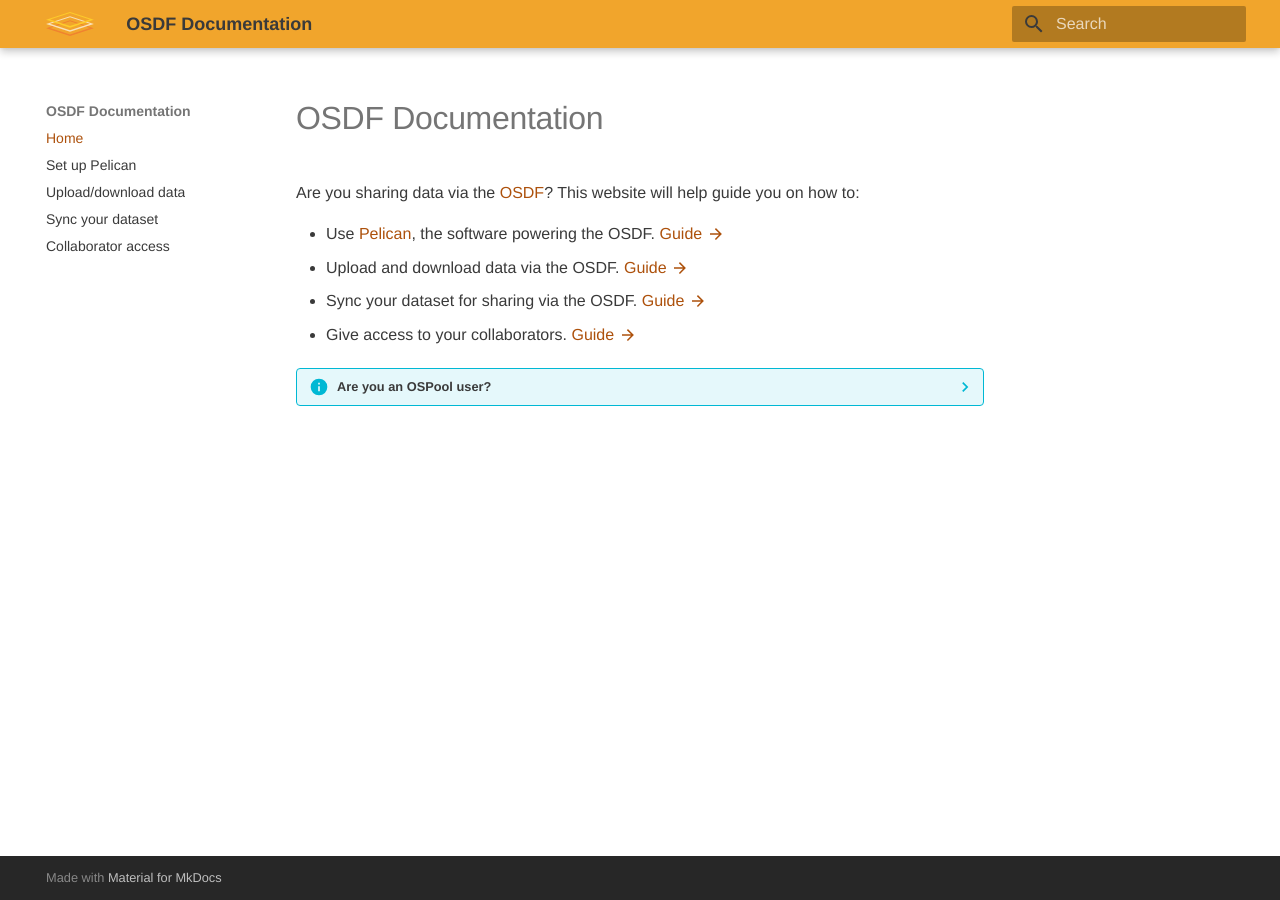
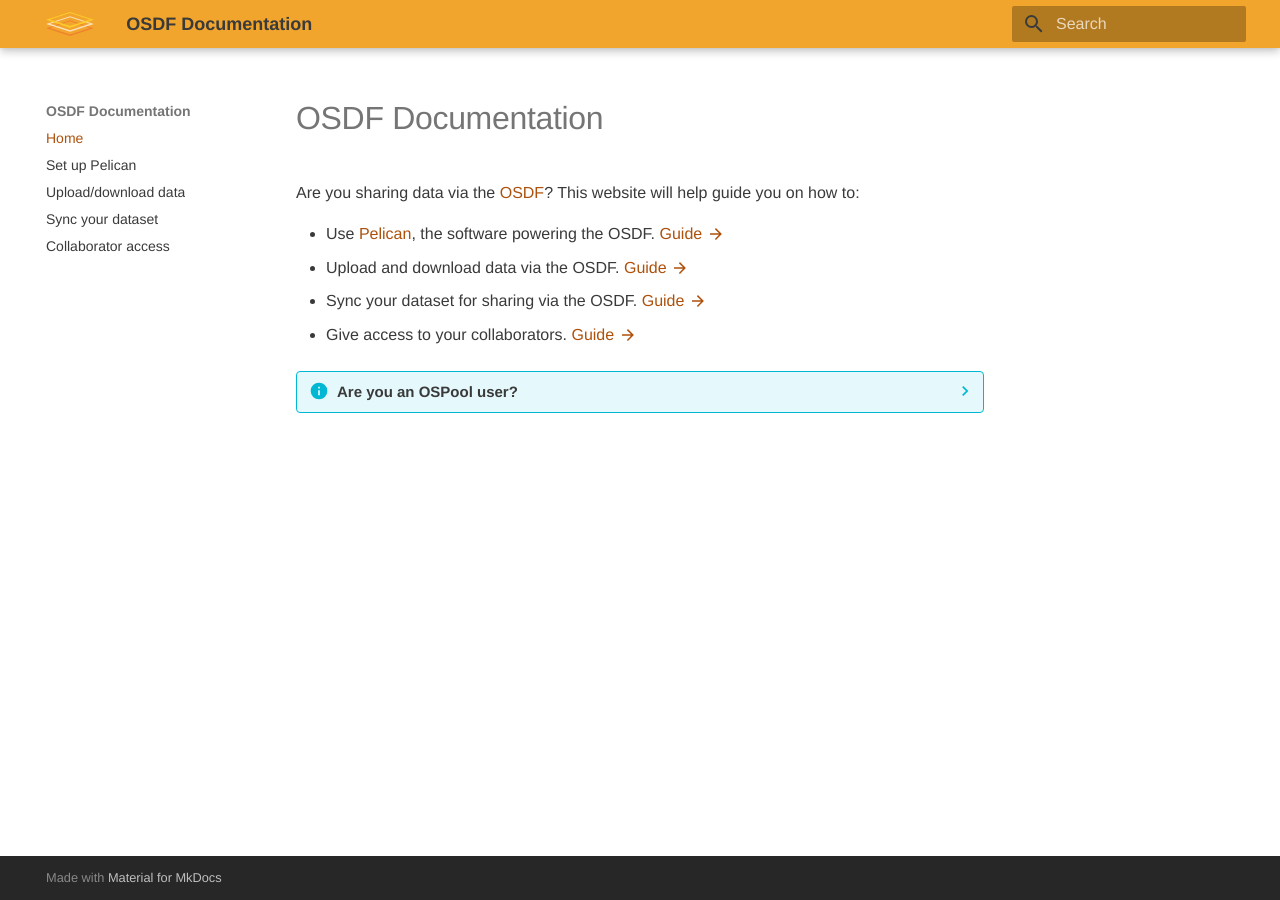
Before and after one commit to osg-htc/osdf-docs, an MkDocs documentation site: the page built from docs/index.md, in a window 1280 px wide. Built offline with MkDocs 1.6.1 and Material for MkDocs 9.7.7, drawn with Linux system fonts in a browser that asks for light colours.

Commit message:
Bump font size in admonition blocks

```diff
--- a/docs/stylesheets/osg.css
+++ b/docs/stylesheets/osg.css
@@ -123,3 +123,8 @@
   -webkit-mask-image: var(--md-admonition-icon--pro-tip);
           mask-image: var(--md-admonition-icon--pro-tip);
 }
+
+.md-typeset .admonition,
+.md-typeset details {
+  font-size: 15px;
+}
```
